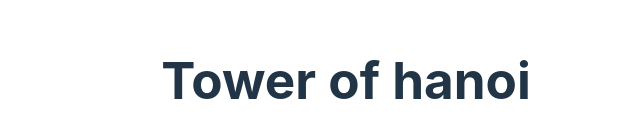
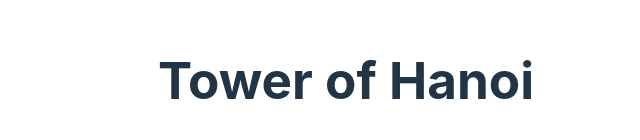
Before and after one commit to SiddharthaSarma/tower-of-hanoi, a Vue app in the folder packages/vue-tower-of-hanoi/: page / in a window 1280 px wide. Shown: the part 206-346 px from the top of the page, without its empty margins (294-934 px from the left). Built offline with nearby package versions, Linux system fonts and the light colour scheme.

Commit message:
update hanoi to Hanoi

```diff
--- a/packages/vue-tower-of-hanoi/index.html
+++ b/packages/vue-tower-of-hanoi/index.html
@@ -4,7 +4,7 @@
     <meta charset="UTF-8" />
     <link rel="icon" type="image/svg+xml" href="/vite.svg" />
     <meta name="viewport" content="width=device-width, initial-scale=1.0" />
-    <title>Vite + Vue + TS</title>
+    <title>Tower of Hanoi</title>
   </head>
   <body>
     <div id="app"></div>
--- a/packages/vue-tower-of-hanoi/src/App.vue
+++ b/packages/vue-tower-of-hanoi/src/App.vue
@@ -4,7 +4,7 @@ import TowerOfHanoi from './components/TowerOfHanoi.vue';
 
 <template>
   <div>
-    <h1>Tower of hanoi</h1>
+    <h1>Tower of Hanoi</h1>
     <TowerOfHanoi />
   </div>
 </template>
```
Also changed, not shown: 1 other file (tests, documents, lock files or other folders).
